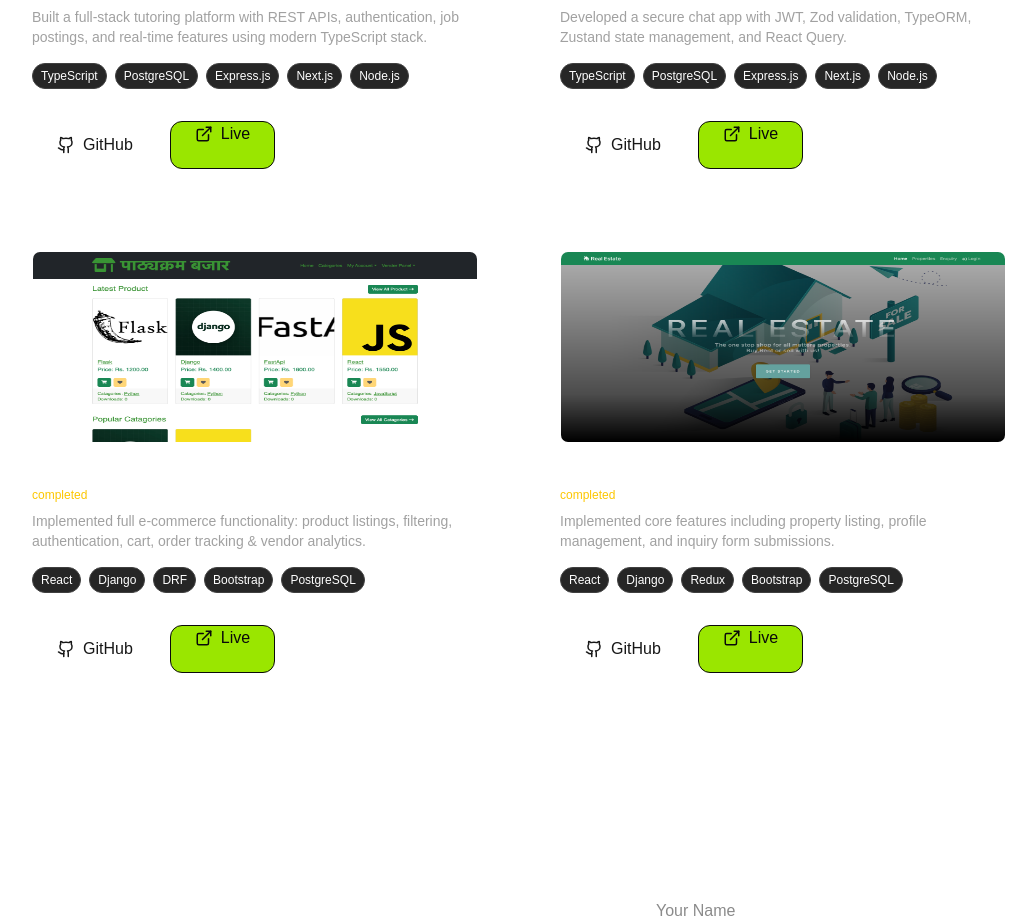
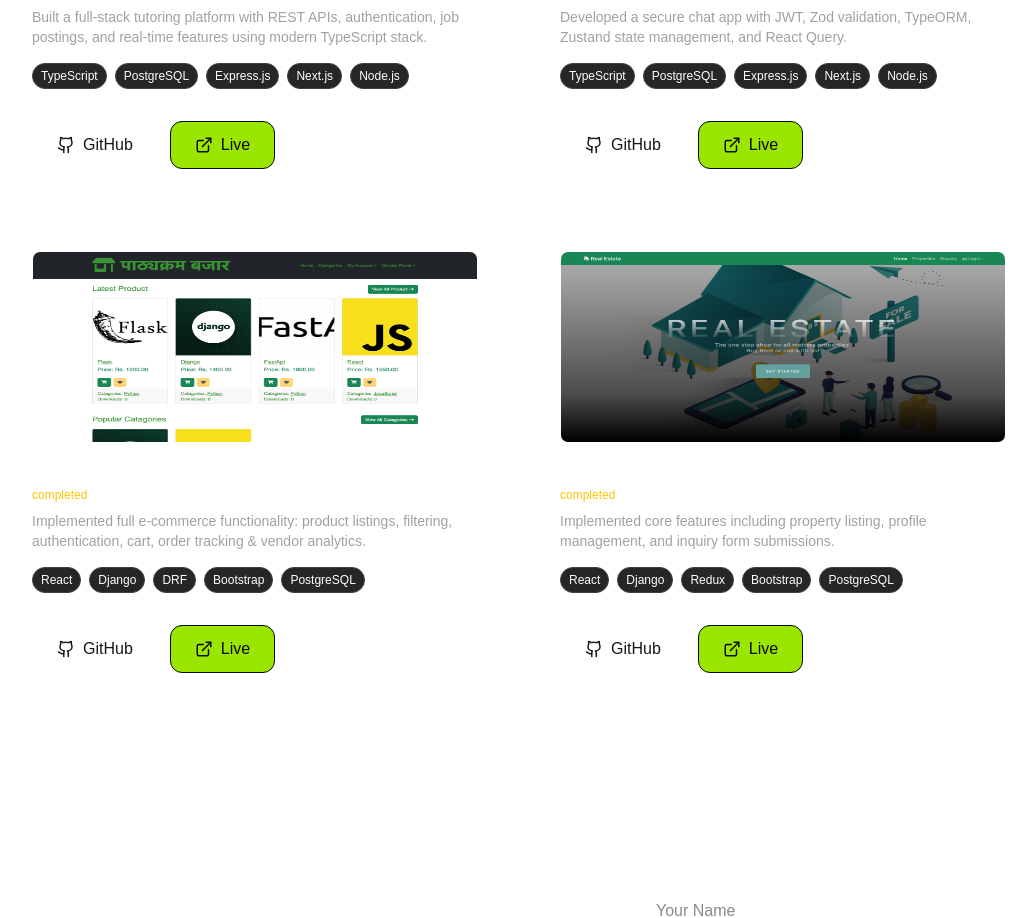
Before and after one commit to mykks32/portfolio-shree, a Next.js app: page / in a window 1280 px wide. Shown: the part 2744-3662 px from the top of the page, without its empty margins (121-1157 px from the left). Built offline with nearby package versions, Linux system fonts and the light colour scheme.

Commit message:
fix: project card

```diff
--- a/src/components/project-card.tsx
+++ b/src/components/project-card.tsx
@@ -69,7 +69,7 @@ const ProjectCard: FC<{ project: Project }> = ({ project }) => {
                     </Button>
                 )}
                 {project.live && (
-                    <Button variant="primary" size="md" className="flex">
+                    <Button variant="primary" size="md">
                         <Link
                             href={project.live}
                             target="_blank"
```
